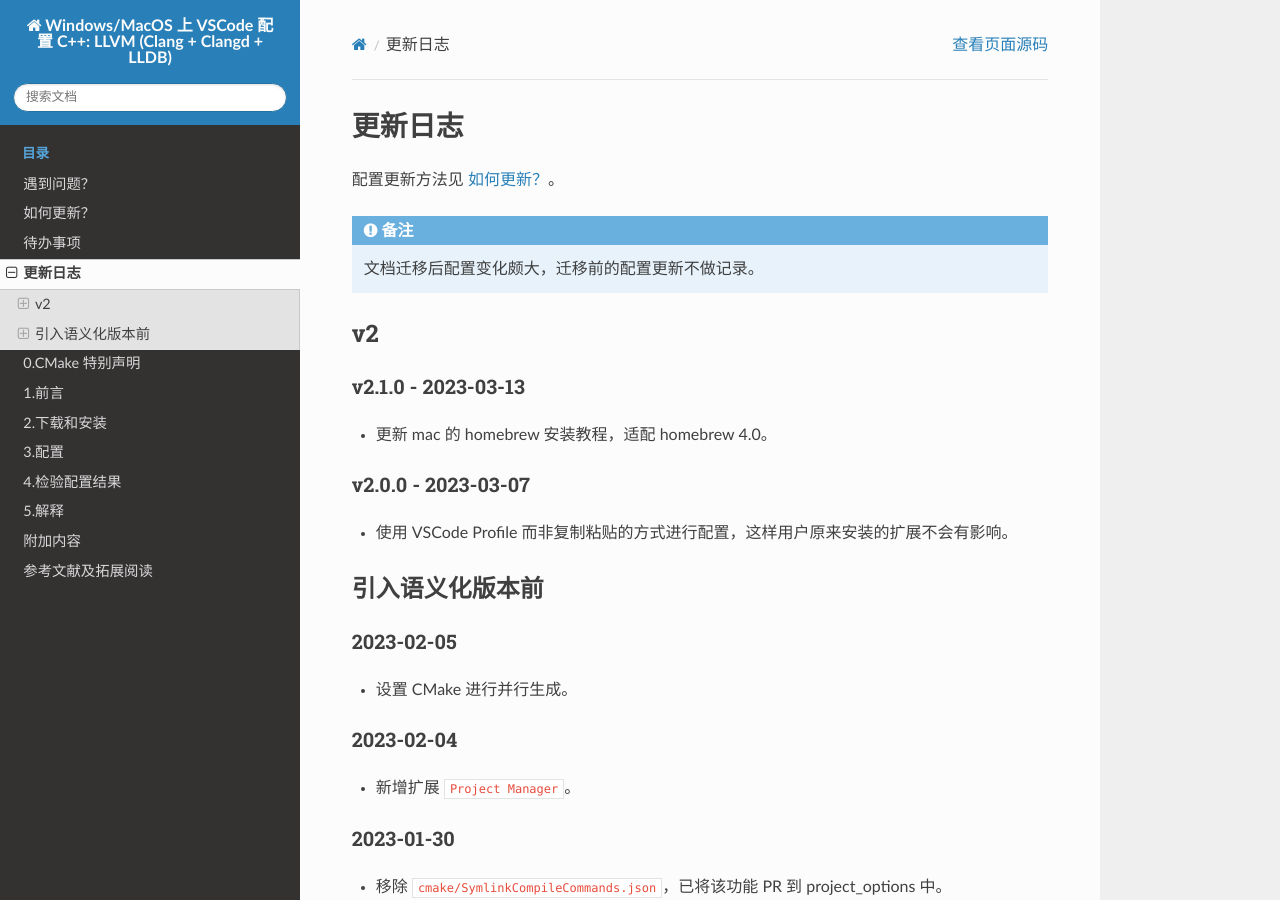
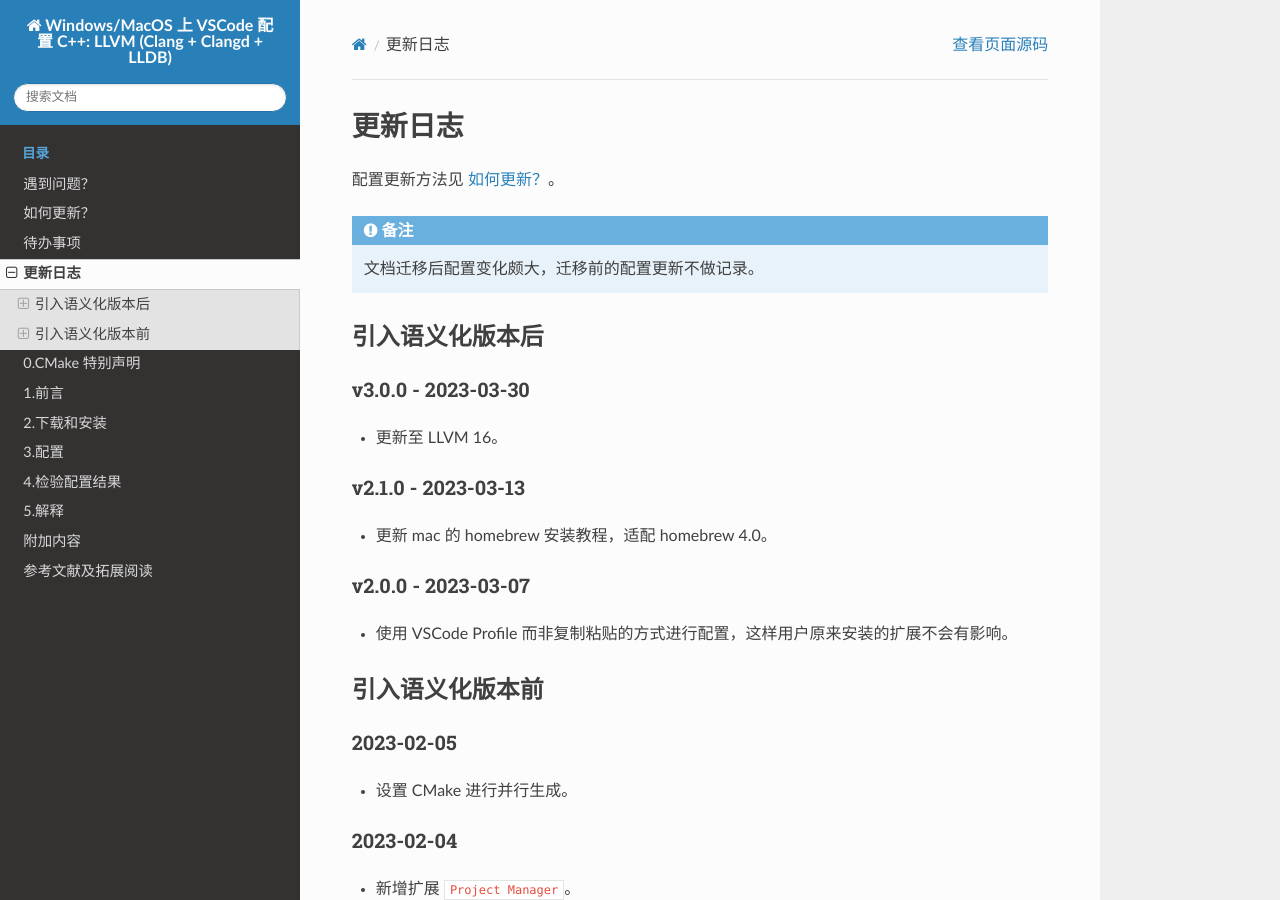
Before and after one commit to FeignClaims/vscode_cpp_starter, a Sphinx documentation site: the page built from docs/source/changelog.rst, in a window 1280 px wide and 900 px high. Built offline with Sphinx 7.4.7 and the Read the Docs theme 2.0.0, drawn with Linux system fonts in a browser that asks for light colours.

Commit message:
Update to LLVM 16

```diff
--- a/docs/source/changelog.rst
+++ b/docs/source/changelog.rst
@@ -8,8 +8,13 @@
 
   文档迁移后配置变化颇大，迁移前的配置更新不做记录。
 
-v2
-****
+引入语义化版本后
+****************
+
+v3.0.0 - 2023-03-30
+=====================
+
+- 更新至 LLVM 16。
 
 v2.1.0 - 2023-03-13
 =====================
--- a/docs/source/todo.rst
+++ b/docs/source/todo.rst
@@ -5,7 +5,7 @@
 - LLVM
 
   - [X] 更新至 LLVM 15 (2022/09/06 发布)。
-  - [ ] 更新至 LLVM 16 (2023/03/08 发布)
+  - [X] 更新至 LLVM 16 (2023/03/08 发布)
 
 - [X] 使用 VSCode Profile 而非复制粘贴的方式进行配置。
 - [ ] Windows 改用 WSL2 而非 MSYS2.
```
